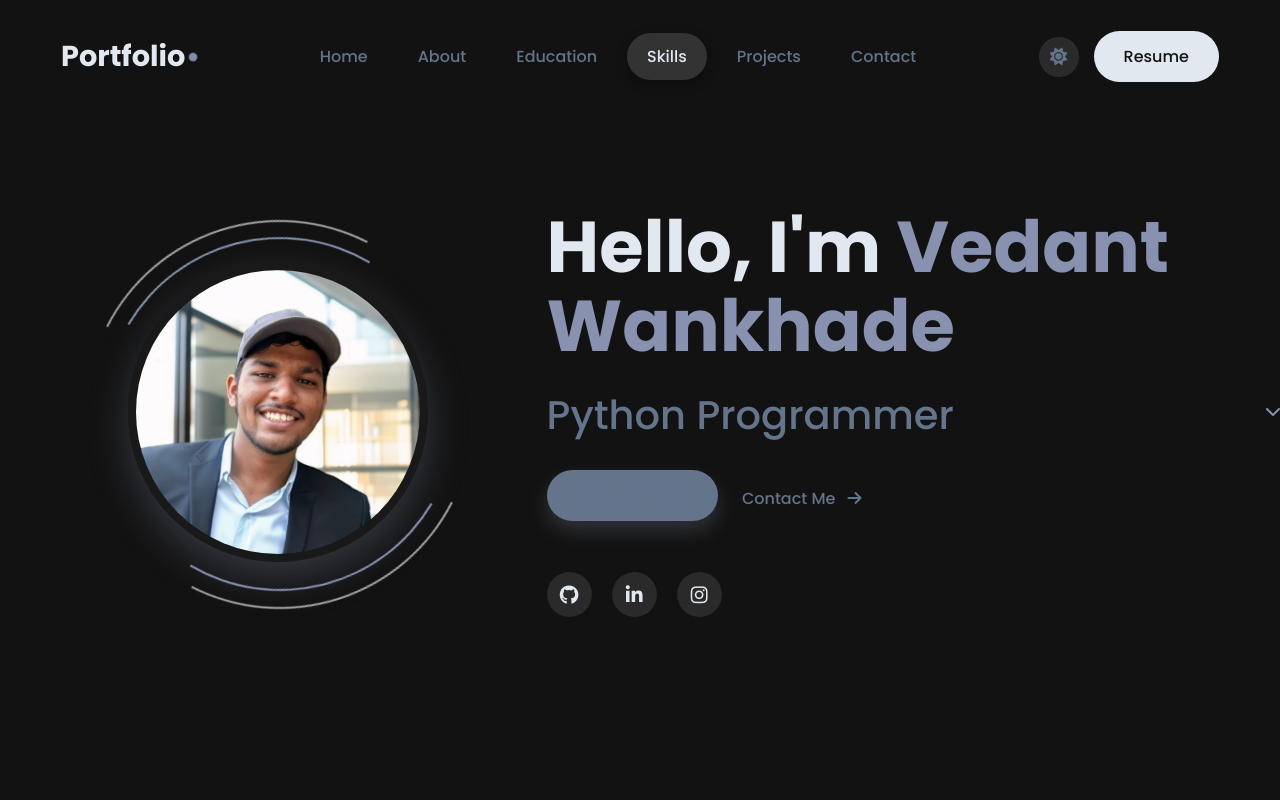
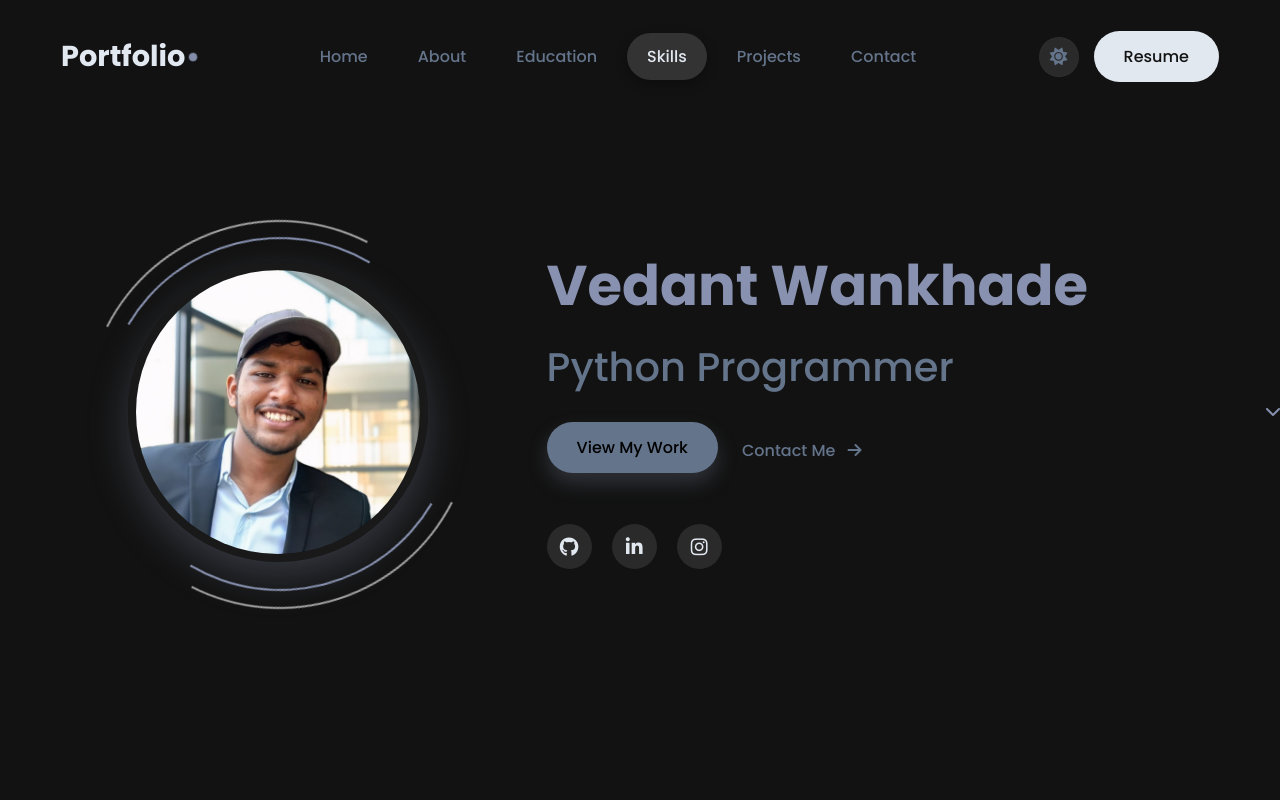
Before and after one commit to vedantwankhade123/Portfolio_Website, a React (Vite) app: page / in a window 1280 px wide. In both pictures the pointer is over the link "View My Work". Shown: the top 800 px of the page. Built offline with nearby package versions, Linux system fonts and the light colour scheme.

Commit message:
[dyad] Refine hero section headline and button hover effect - wrote 2 file(s)

```diff
--- a/src/components/Hero.jsx
+++ b/src/components/Hero.jsx
@@ -16,7 +16,7 @@ const Hero = () => {
             </div>
           </div>
           <div className="hero-text">
-            <h1 className="animate-text">Hello, I'm <span className="highlight">Vedant Wankhade</span></h1>
+            <h1 className="animate-text"><span className="highlight">Vedant Wankhade</span></h1>
             <h2 className="animate-text delay-1">
               <TypingEffect words={roles} />
             </h2>
--- a/src/index.css
+++ b/src/index.css
@@ -383,7 +383,7 @@ body.dark-mode .nav-links a.active {
 .animate-text.delay-4 { animation-delay: 0.8s; }
 
 .hero h1 {
-    font-size: clamp(2.5rem, 6vw, 4.5rem);
+    font-size: clamp(2.2rem, 5vw, 3.5rem);
     margin-bottom: var(--spacing-4);
     line-height: 1.1;
     font-weight: 700;
@@ -684,7 +684,12 @@ footer {
     text-align: center;
 }
 .primary-btn { background-color: var(--primary-color); color: white; }
-.primary-btn:hover { background-color: var(--primary-dark); transform: translateY(-3px); box-shadow: 0 10px 20px rgba(var(--primary-rgb), 0.25); }
+.primary-btn:hover {
+    background-color: var(--primary-dark);
+    transform: translateY(-3px);
+    box-shadow: 0 10px 20px rgba(var(--primary-rgb), 0.25);
+    color: black;
+}
 .secondary-btn { background-color: transparent; color: var(--primary-color); border: 2px solid var(--primary-color); }
 .secondary-btn:hover { background-color: var(--primary-color); color: white; }
 
```
